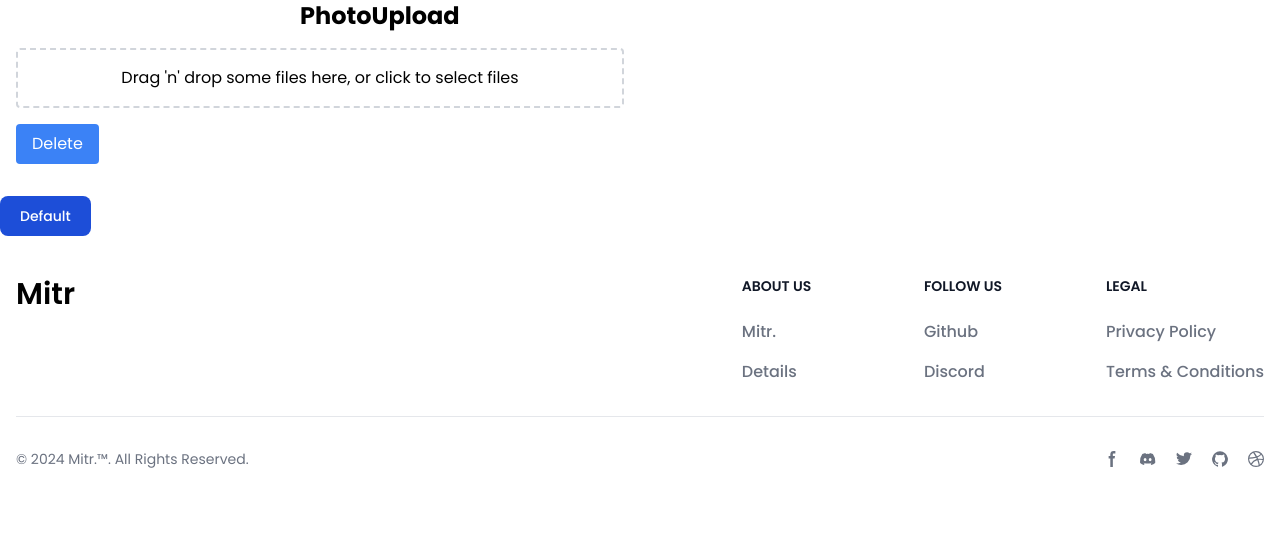
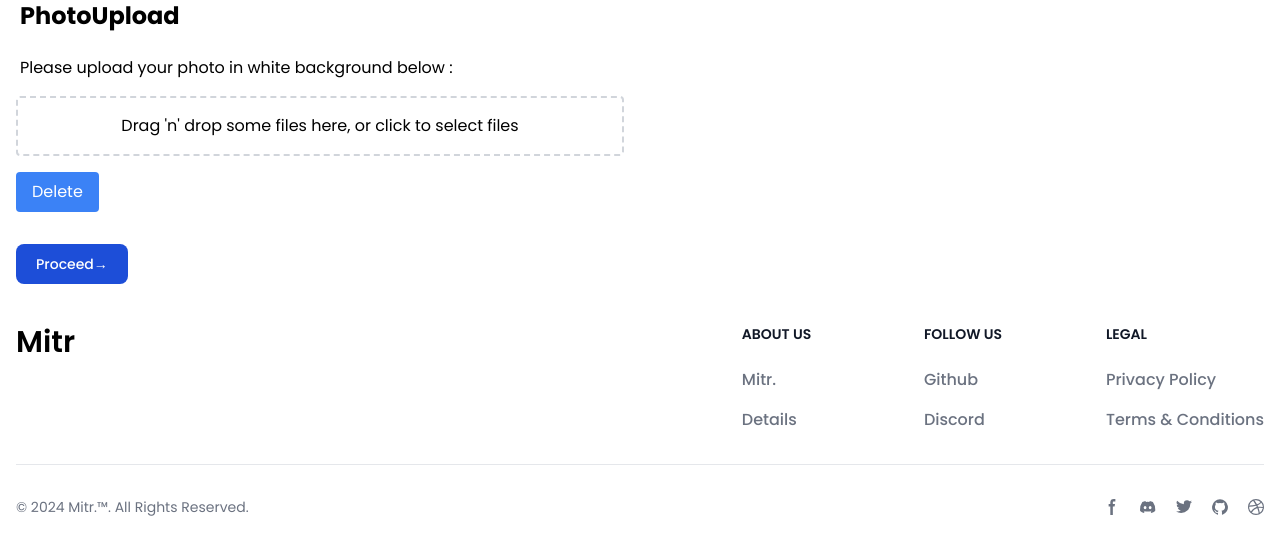
Before and after one commit to piyushbaibhav/Mitr, a React (Vite) app: page /photoupload in a window 1280 px wide. Shown: the top 554 px of the page. Built offline with nearby package versions, Linux system fonts and the light colour scheme.

Commit message:
photoUploadPage

```diff
--- a/src/pages/PhotoUpload.jsx
+++ b/src/pages/PhotoUpload.jsx
@@ -5,11 +5,12 @@ import { Link } from 'react-router-dom'
 export default function PhotoUpload() {
   return (
     <>
-    <div className='ml-[300px] text-2xl font-bold'>PhotoUpload</div>
+    <div className='ml-5 mb-6 text-2xl font-bold'>PhotoUpload</div>
+    <div className=' ml-5'><p>Please upload your photo in white background below : </p></div>
 
     <Gallery />
     <Link to="/term">
-         <button type="button" class="text-white bg-blue-700 hover:bg-blue-800 focus:ring-4 focus:ring-blue-300 font-medium rounded-lg text-sm px-5 py-2.5 me-2 mb-2 dark:bg-blue-600 dark:hover:bg-blue-700 focus:outline-none dark:focus:ring-blue-800">Default</button>
+         <button type="button" class="text-white ml-4 bg-blue-700 hover:bg-blue-800 focus:ring-4 focus:ring-blue-300 font-medium rounded-lg text-sm px-5 py-2.5 me-2 mb-2 dark:bg-blue-600 dark:hover:bg-blue-700 focus:outline-none dark:focus:ring-blue-800">Proceed→</button>
     </Link>
 
     </>
```
